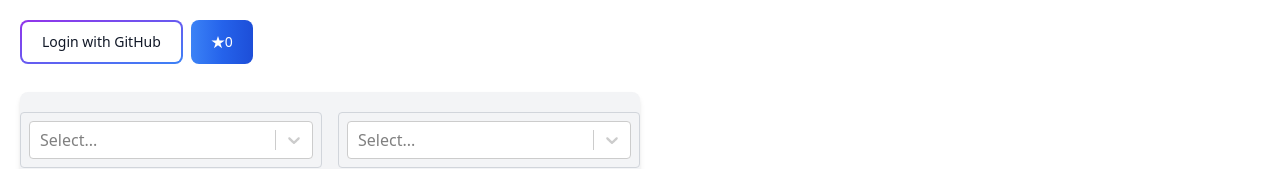
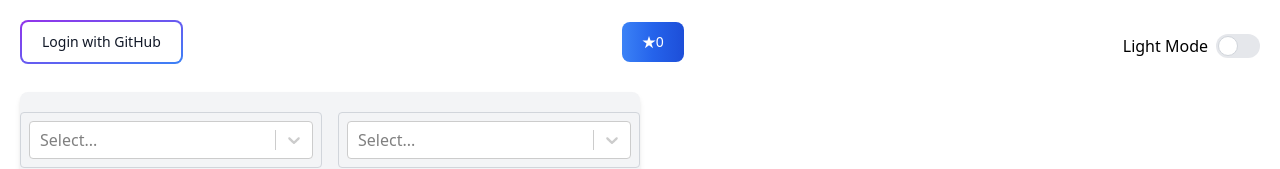
Before and after one commit to kailashchoudhary11/gssoc-projects, a React (Vite) app in the folder client/: page / in a window 1280 px wide. Shown: the top 169 px of the page. Built offline with nearby package versions, Linux system fonts and the light colour scheme; no server answers.

Commit message:
feat: Light dark mode toggle

```diff
--- a/client/src/App.jsx
+++ b/client/src/App.jsx
@@ -1,33 +1,64 @@
-import './App.css'
-import GitHubLogin from './components/GitHubLogin'
-import Projects from './components/Projects'
-import {VITE_GH_TOKEN,VITE_REPO_OWNER,VITE_REPO_NAME} from './constants/baseUrl'
+import './App.css';
+import GitHubLogin from './components/GitHubLogin';
+import Projects from './components/Projects';
+import ThemeButton from './components/ThemeButton';
+import { VITE_GH_TOKEN, VITE_REPO_OWNER, VITE_REPO_NAME } from './constants/baseUrl';
 import { Octokit } from "@octokit/core";
-import {  useState } from "react";
+import { useState, useEffect } from "react";
 import { IoStarSharp } from "react-icons/io5";
+import { ThemeProvider } from './contexts/theme';
 
 function App() {
-  const [stars,setStars] = useState(0);
+  const [stars, setStars] = useState(0);
+  const [loadingStars, setLoadingStars] = useState(true);
+  const [themeMode, setThemeMode] = useState('light');
+
+  const darkTheme = () => {
+    setThemeMode('dark');
+  };
+  const lightTheme = () => {
+    setThemeMode('light');
+  };
+
+  useEffect(() => {
+    document.querySelector('html').classList.remove('dark', 'light');
+    document.querySelector('html').classList.add(themeMode);
+  }, [themeMode]);
+
+  useEffect(() => {
     const octokit = new Octokit({
       auth: VITE_GH_TOKEN
-  })
-  const getStars = async()=>{
-    const repoStars = await octokit.request('GET /repos/{owner}/{repo}/stargazers', {
+    });
+
+    const getStars = async () => {
+      try {
+        const response = await octokit.request('GET /repos/{owner}/{repo}', {
           owner: VITE_REPO_OWNER,
           repo: VITE_REPO_NAME,
           headers: {
             'X-GitHub-Api-Version': '2022-11-28'
           }
-    })
-    console.log("Stars: ", repoStars.data.length);
-    setStars(repoStars.data.length);
+        });
+        setStars(response.data.stargazers_count);
+      } catch (error) {
+        console.error("Error fetching stars: ", error);
+      } finally {
+        setLoadingStars(false);
       }
+    };
+
     getStars();
+  }, []);
+
   return (
+    <ThemeProvider value={{ themeMode, darkTheme, lightTheme }}>
       <div className='flex p-5 gap-5 flex-col'>
-      <div className='flex'>
+        <div className='flex justify-between items-center'>
           <GitHubLogin />
-        <button type="button" className="flex justify-center items-center text-white bg-gradient-to-r from-blue-500 via-blue-600 to-blue-700 hover:bg-gradient-to-br focus:ring-4 focus:outline-none focus:ring-blue-300 dark:focus:ring-blue-800 font-medium rounded-lg text-sm px-5 py-2.5 text-center me-2 mb-2"> <IoStarSharp/> {" "} {stars}</button>
+          <button type="button" className="flex justify-center items-center text-white bg-gradient-to-r from-blue-500 via-blue-600 to-blue-700 hover:bg-gradient-to-br focus:ring-4 focus:outline-none focus:ring-blue-300 dark:focus:ring-blue-800 font-medium rounded-lg text-sm px-5 py-2.5 text-center mr-2 mb-2">
+            <IoStarSharp /> {" "} {loadingStars ? 'Loading...' : stars}
+          </button>
+          <ThemeButton />
         </div>
         <Projects />
         <footer className="p-4 bg-blue-200 text-blue-900 rounded-md shadow-md text-lg">
@@ -38,7 +69,8 @@ function App() {
           </div>
         </footer>
       </div>
-  )
+    </ThemeProvider>
+  );
 }
 
-export default App
+export default App;
--- /dev/null
+++ b/client/src/components/ThemeButton.jsx
@@ -0,0 +1,35 @@
+import useTheme from "../contexts/theme";
+
+const ThemeButton = () => {
+  const { themeMode, darkTheme, lightTheme } = useTheme();
+
+  const onChangeBtn = (e) => {
+    const darkModeStatus = e.currentTarget.checked;
+    if (darkModeStatus) {
+      darkTheme();
+    } else {
+      lightTheme();
+    }
+  };
+
+  return (
+    <div className="flex items-center">
+      <label htmlFor="theme-toggle" className="mr-2">
+        {themeMode === 'dark' ? 'Dark Mode' : 'Light Mode'}
+      </label>
+      <input
+        id="theme-toggle"
+        type="checkbox"
+        className="sr-only peer"
+        onChange={onChangeBtn}
+        checked={themeMode === 'dark'}
+      />
+      <div className="relative">
+        <div className="w-11 h-6 bg-gray-200 rounded-full peer-focus:outline-none dark:bg-gray-700 peer-checked:bg-blue-600"></div>
+        <div className="absolute left-0 top-0 bottom-0 m-0.5 w-5 h-5 bg-white border border-gray-300 rounded-full transition-transform duration-200 transform peer-checked:translate-x-5 dark:border-gray-600"></div>
+      </div>
+    </div>
+  );
+};
+
+export default ThemeButton;
--- /dev/null
+++ b/client/src/contexts/theme.js
@@ -0,0 +1,10 @@
+import { createContext, useContext } from "react";
+export const ThemeContext = createContext({
+  themeMode: "light",
+  darkTheme: () => {},
+  lightTheme: () => {},
+});
+export const ThemeProvider = ThemeContext.Provider;
+export default function useTheme() {
+  return useContext(ThemeContext);
+}
```
Also changed, not shown: client/src/contexts/ThemeContextProvider.jsx (added, +13 -0 lines). Lines whose indentation alone changed are shown as unchanged.
